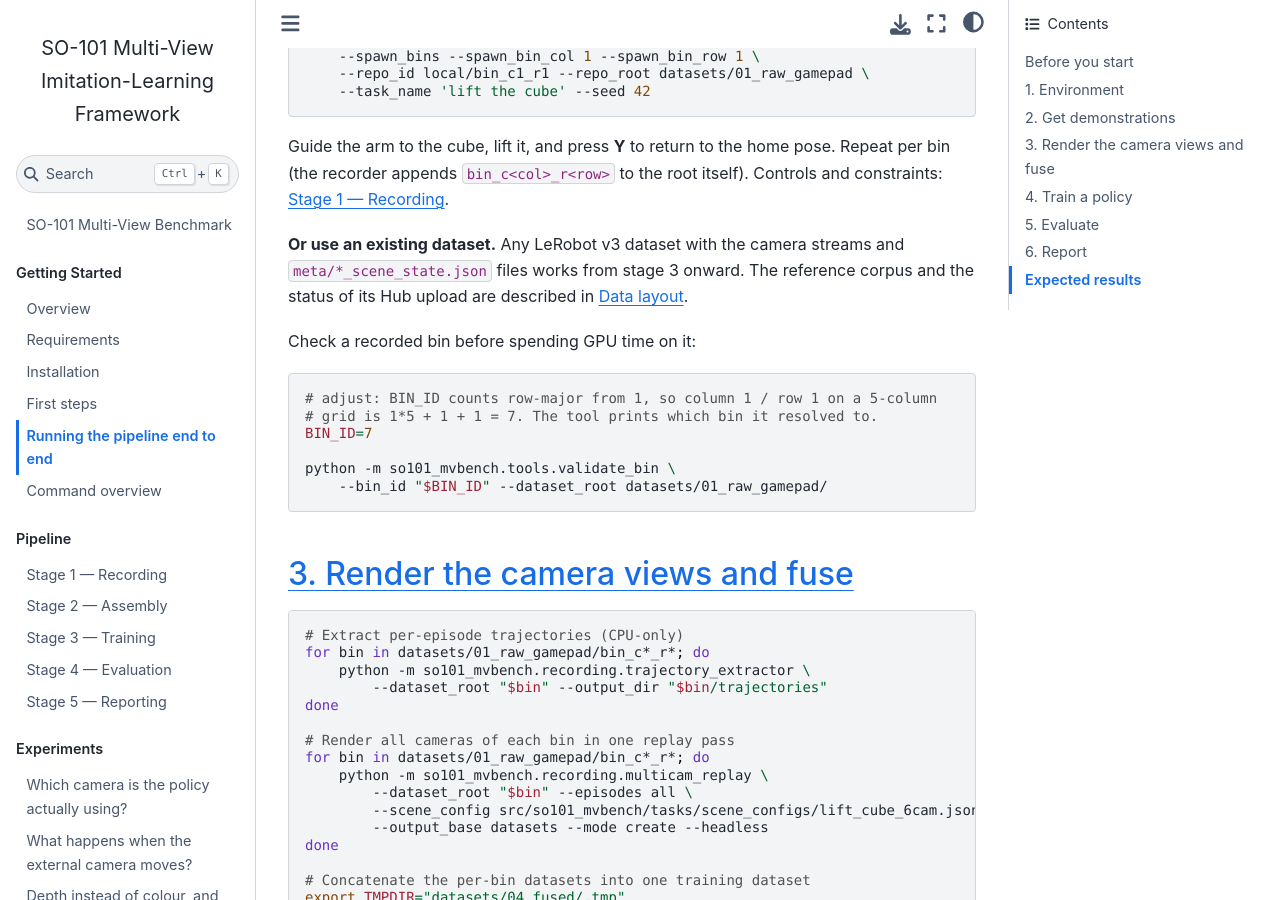
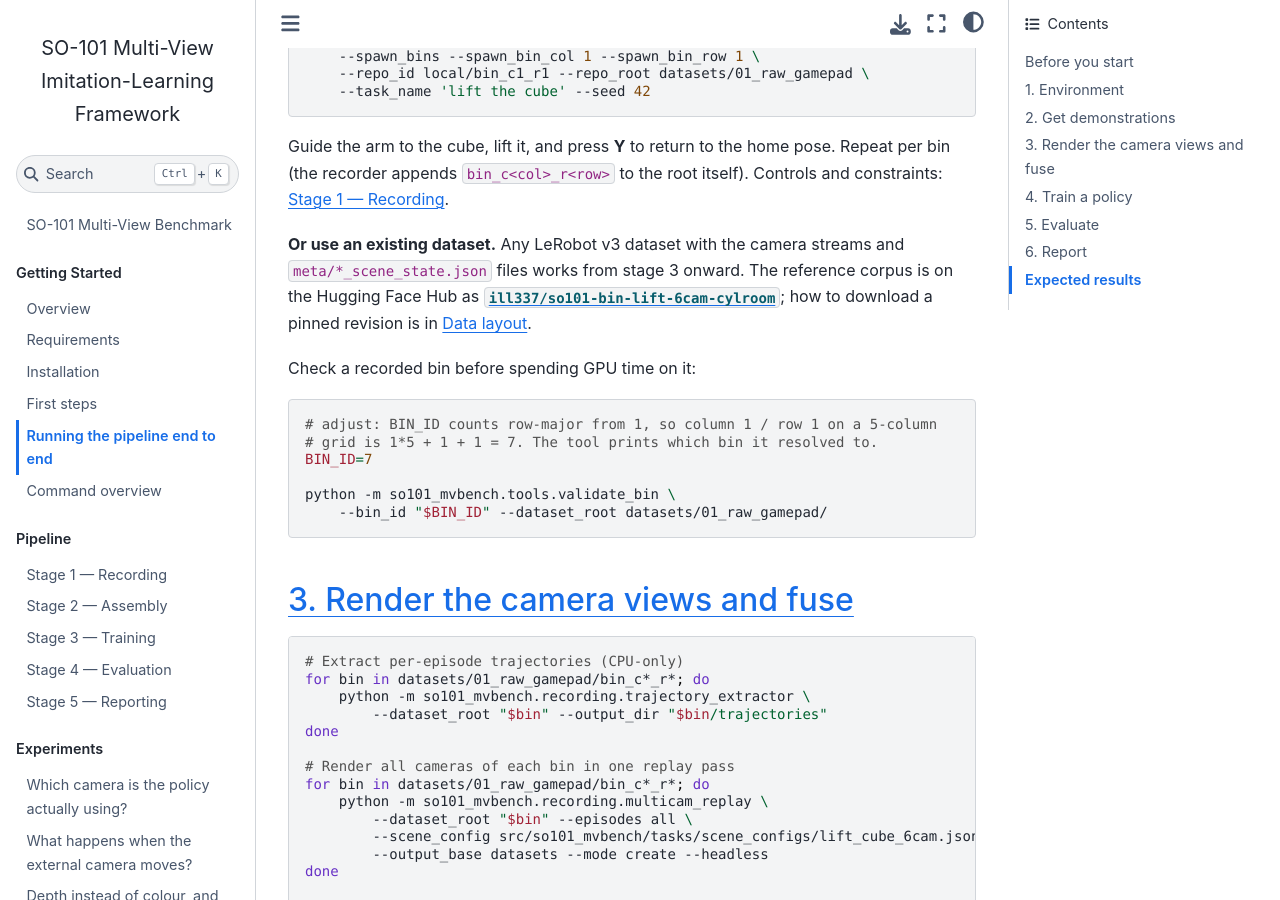
Before and after one commit to ille-s/so101-camera-multiview-bench, a Sphinx documentation site: the page built from docs/getting-started/running_the_pipeline.md, in a window 1280 px wide and 900 px high, scrolled down 1381 px. Built offline with Sphinx 7.4.7 and the Sphinx Book theme 1.1.4, drawn with Linux system fonts in a browser that asks for light colours.

Commit message:
docs: link the Hub dataset from the pipeline walkthrough

```diff
--- a/docs/getting-started/running_the_pipeline.md
+++ b/docs/getting-started/running_the_pipeline.md
@@ -61,8 +61,9 @@ itself). Controls and constraints: {doc}`../pipeline/01_recording`.
 
 **Or use an existing dataset.** Any LeRobot v3 dataset with the camera
 streams and `meta/*_scene_state.json` files works from stage 3 onward. The
-reference corpus and the status of its Hub upload are described in
-{doc}`../concepts/data_layout`.
+reference corpus is on the Hugging Face Hub as
+[`ill337/so101-bin-lift-6cam-cylroom`](https://huggingface.co/datasets/ill337/so101-bin-lift-6cam-cylroom);
+how to download a pinned revision is in {doc}`../concepts/data_layout`.
 
 Check a recorded bin before spending GPU time on it:
 
```
